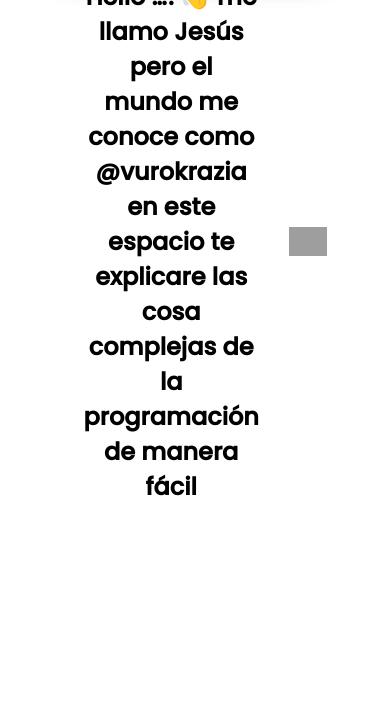
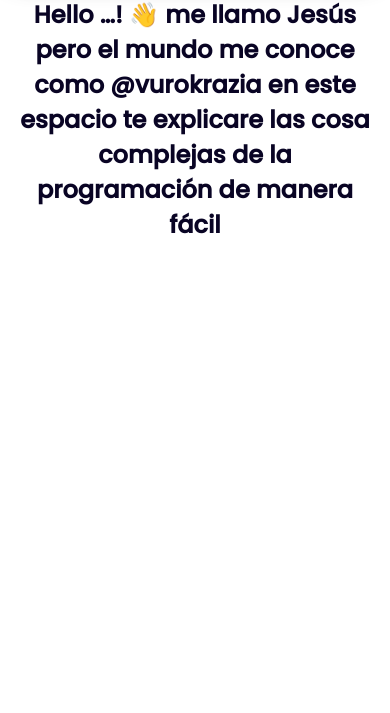
Before and after one commit to Wil-Alex/site_JM, a PHP site: page / in a window 390 px wide. Shown: the part 131-844 px from the top of the page. Run offline with PHP 8.4, Linux system fonts and the light colour scheme; grey boxes are pictures that could not be loaded.

Commit message:
algunos media queries

```diff
--- a/estilos/header.css
+++ b/estilos/header.css
@@ -50,3 +50,27 @@
     background-color: var(--color-secundary);
     border-radius: 15px;
 }
+
+
+@media (max-width: 768px){
+
+    .head{
+        width: 95%;
+        display: grid;
+        grid-template-columns: 1fr;
+        grid-template-rows: 1fr;
+    }
+
+
+    .head__logo{
+        display: flex;
+        align-items: center;
+        justify-content: center;
+
+    }
+
+    .head__menu{
+        display: none;
+     }
+
+}
--- a/estilos/section.css
+++ b/estilos/section.css
@@ -17,6 +17,7 @@
     justify-content: center;
     text-align: center;
     padding: 0px 25px;
+    color: var(--color-secundary);
 }
 
 .banner__img{
@@ -30,3 +31,30 @@
     width: 80%;
     height: auto;
 }
+
+
+
+@media (max-width: 768px){
+
+    .banner{
+        width: 95%;
+        height: 280px;
+        display: grid;
+        grid-template-columns: 1fr;
+        grid-template-rows: 1fr;
+    }
+
+
+    .banner__mensaje{
+        display: flex;
+        align-items: center;
+        justify-content: center;
+        padding: 0px 0px;
+
+    }
+
+    .banner__img{
+        display: none;
+     }
+
+}
```
